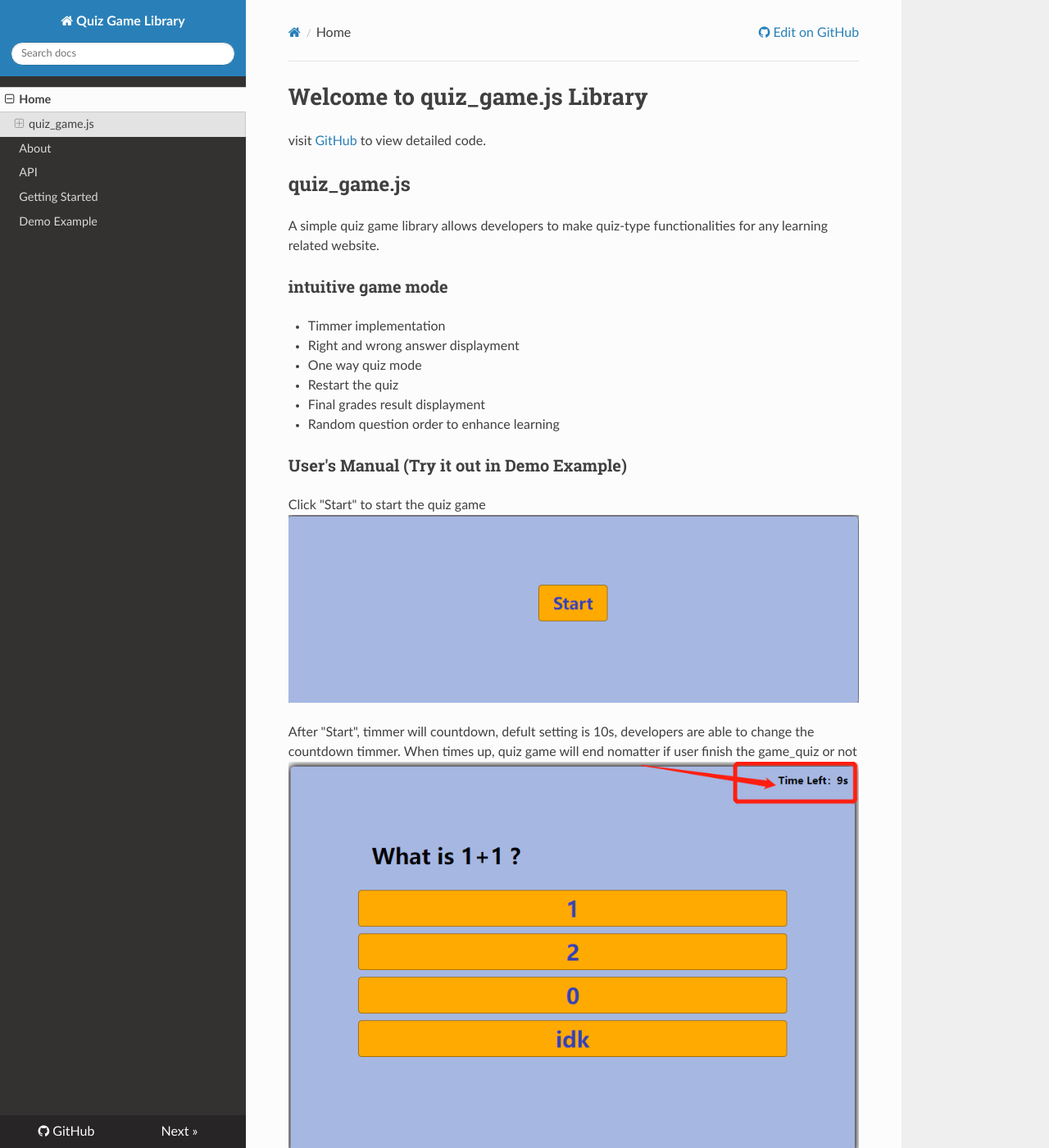
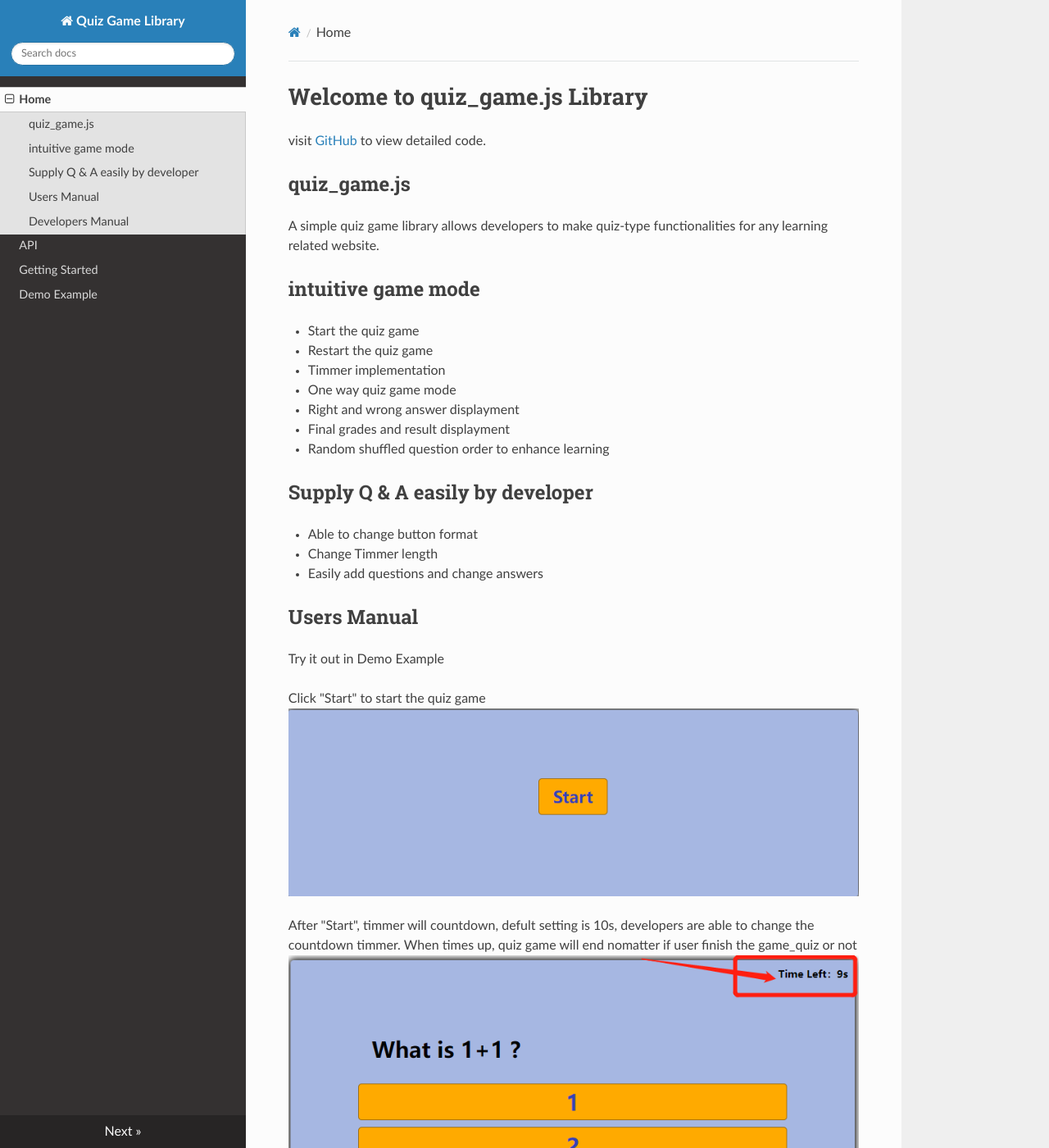
Before and after one commit to jsq081/my-project, an MkDocs documentation site: the page built from docs/index.md, in a window 1280 px wide and 1400 px high. Shown: the whole window at 82% size. Built offline with MkDocs 1.6.1, drawn with Linux system fonts in a browser that asks for light colours; nearby versions of some CDN libraries; some of the changed text lies outside the part shown.

Commit message:
finish documentation

```diff
--- a/docs/index.md
+++ b/docs/index.md
@@ -7,16 +7,25 @@ visit [GitHub](https://github.com/csc309-winter-2022/js-library-jinsiqi1.git) to
 
 A simple quiz game library allows developers to make quiz-type functionalities for any learning related website.
 
-### intuitive game mode
+## intuitive game mode
+
+* Start the quiz game
+* Restart the quiz game
 * Timmer implementation
+* One way quiz game mode
 * Right and wrong answer displayment
-* One way quiz mode
-* Restart the quiz
-* Final grades result displayment
-* Random question order to enhance learning
+* Final grades and result displayment
+* Random shuffled question order to enhance learning
+
+## Supply Q & A easily by developer
+* Able to change button format
+* Change Timmer length
+* Easily add questions and change answers
 
 
-### User's Manual (Try it out in Demo Example)
+
+## Users Manual
+Try it out in Demo Example
 
 Click "Start" to start the quiz game
 ![Start](img/Start.png)
@@ -25,8 +34,13 @@ Click "Start" to start the quiz game
 After "Start", timmer will countdown, defult setting is 10s, developers are able to change the countdown timmer. When times up, quiz game will end nomatter if user finish the game_quiz or not
 ![Timmer](img/Timmer.png)
 
-After select answer button, the correct answer will display in green, wrong answer will display in red
+After select answer button, the correct answer will display in green, wrong answer will display in red. Next Button will show after select answer.
 ![RightOrWrong](img/RightOrWrong.png)
 
+When times up or user finish answer all the questions develper provided it shows the result and user are able to resrart the quiz game.
+![Result](img/Result.png)
 
-![Result](img/Result.png)
+
+## Developers Manual
+
+See details in [Getting Started](https://jsq081.github.io/my-project/getStarted/)
--- a/mkdocs.yml
+++ b/mkdocs.yml
@@ -1,9 +1,8 @@
 site_name: Quiz Game Library
-repo_url: https://github.com/csc309-winter-2022/js-library-jinsiqi1.git
+site_url: https://jsq081.github.io/my-project/
 
 nav:
     - Home: index.md
-    - About: about.md
     - API: api.md
     - Getting Started: getStarted.md
     - Demo Example :  https://quiz-game-jsqqq.herokuapp.com/
```
Also changed, not shown: docs/api.md (+72 -0 lines), docs/getStarted.md (+152 -0 lines), docs/about.md (deleted), docs/img/modify.png (added), site/about/index.html (deleted), site/index.html, site/search/search_index.json, 1 other file.
